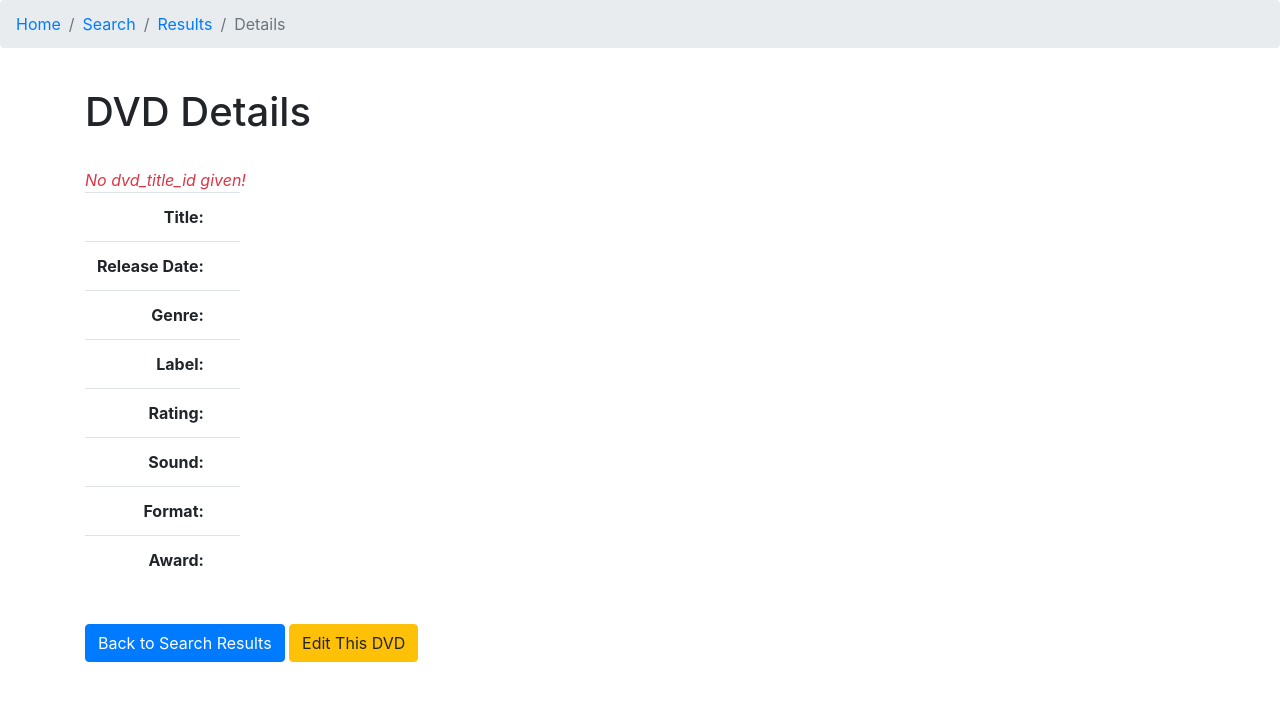
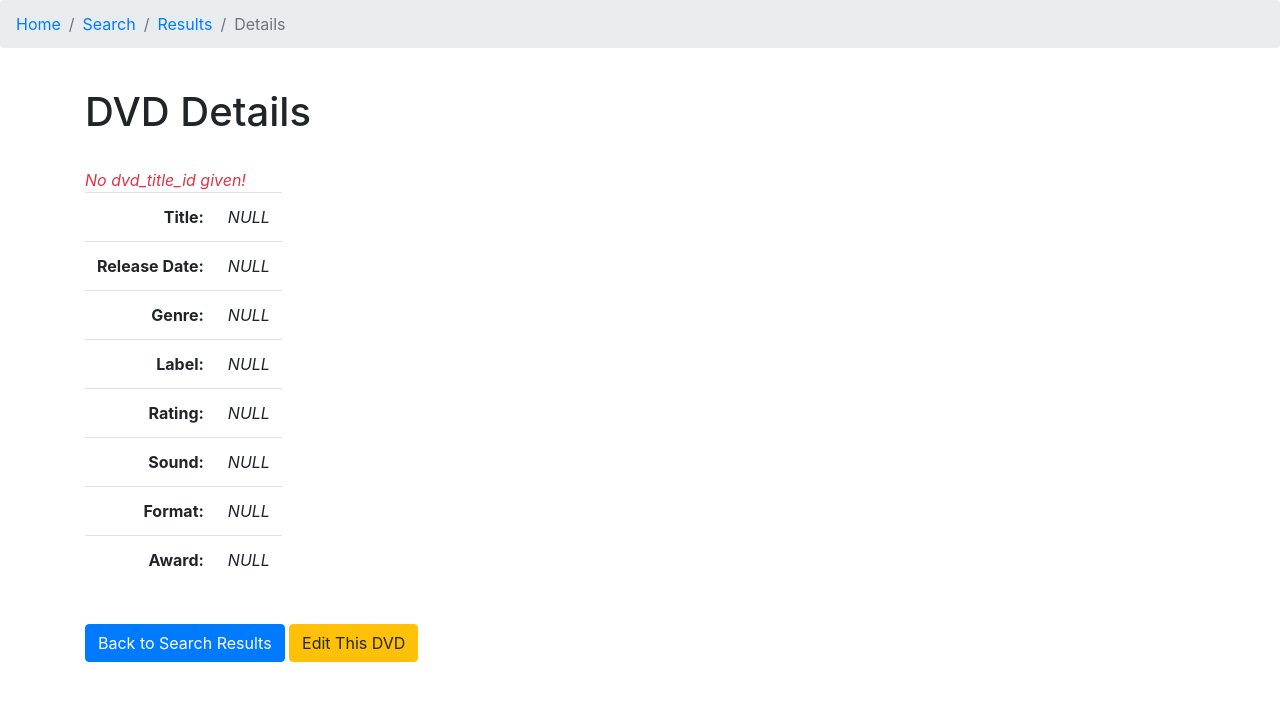
Before and after one commit to Floozutter/schoolwork, a PHP site: page /details.php in a window 1280 px wide. Shown: the top 701 px of the page. Run offline with PHP 8.4, Linux system fonts and the light colour scheme; data that the repository does not hold is empty.

Commit message:
Handle displaying NULL values

```diff
--- a/usc-20202-itp303-31805r/ass11/details.php
+++ b/usc-20202-itp303-31805r/ass11/details.php
@@ -7,6 +7,10 @@
 
 	function exists_GET($key) {
 		return isset($_GET[$key]) && !empty($_GET[$key]);
+	}
+
+	function format_for_null($str) {
+		return (empty($str) ? '<span class="font-italic">NULL</span>' : $str);
 	}
 
 	if (exists_GET('dvd_title_id')) {
@@ -87,35 +91,35 @@
 				<table class="table table-responsive">
 					<tr>
 						<th class="text-right">Title:</th>
-						<td><?=$dvd['title']?></td>
+						<td><?=format_for_null($dvd['title'])?></td>
 					</tr>
 					<tr>
 						<th class="text-right">Release Date:</th>
-						<td><?=$dvd['release_date']?></td>
+						<td><?=format_for_null($dvd['release_date'])?></td>
 					</tr>
 					<tr>
 						<th class="text-right">Genre:</th>
-						<td><?=$dvd['genre']?></td>
+						<td><?=format_for_null($dvd['genre'])?></td>
 					</tr>
 					<tr>
 						<th class="text-right">Label:</th>
-						<td><?=$dvd['label']?></td>
+						<td><?=format_for_null($dvd['label'])?></td>
 					</tr>
 					<tr>
 						<th class="text-right">Rating:</th>
-						<td><?=$dvd['rating']?></td>
+						<td><?=format_for_null($dvd['rating'])?></td>
 					</tr>
 					<tr>
 						<th class="text-right">Sound:</th>
-						<td><?=$dvd['sound']?></td>
+						<td><?=format_for_null($dvd['sound'])?></td>
 					</tr>
 					<tr>
 						<th class="text-right">Format:</th>
-						<td><?=$dvd['format']?></td>
+						<td><?=format_for_null($dvd['format'])?></td>
 					</tr>
 					<tr>
 						<th class="text-right">Award:</th>
-						<td><?=$dvd['award']?></td>
+						<td><?=format_for_null($dvd['award'])?></td>
 					</tr>
 				</table>
 			</div> <!-- .col -->
```
